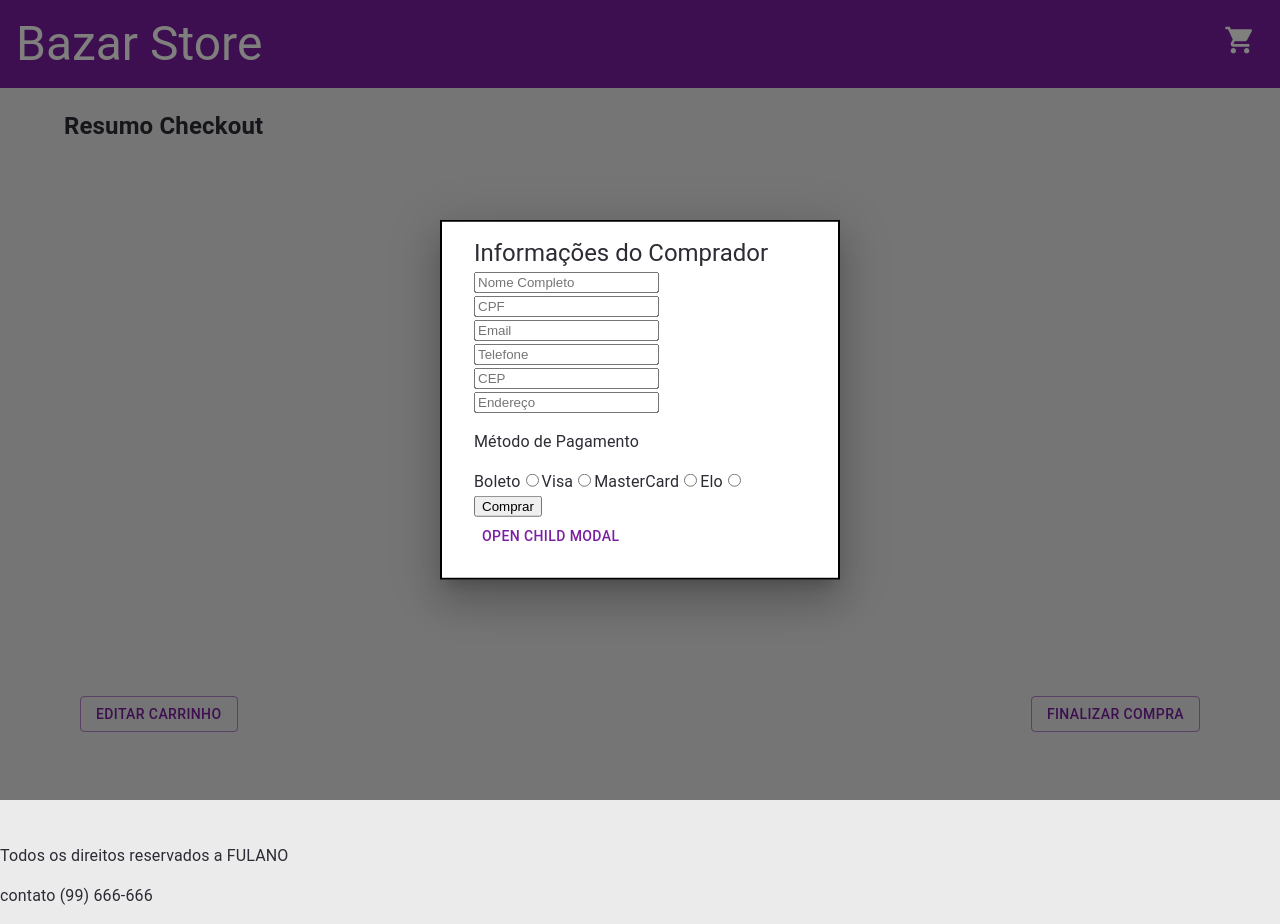
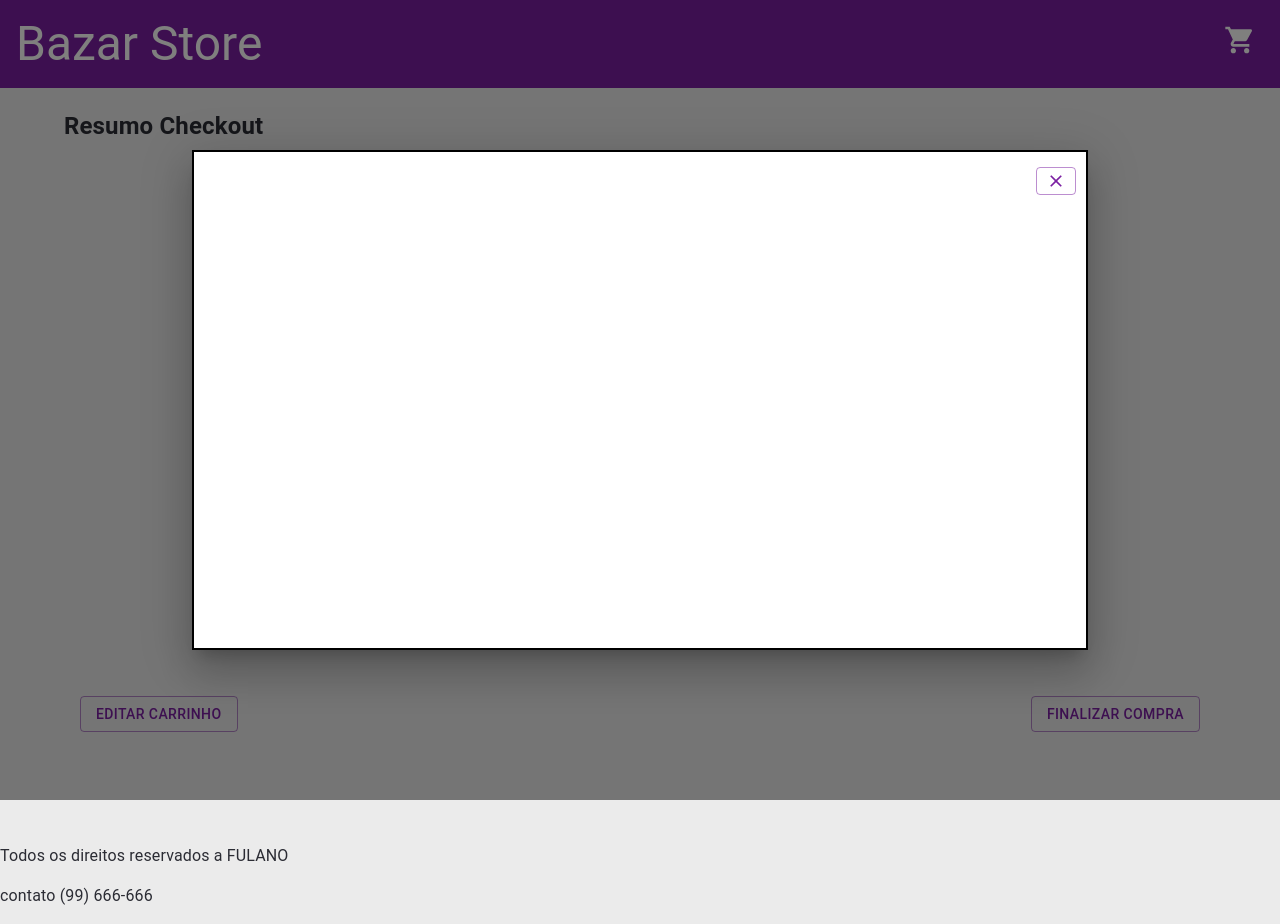
Before and after one commit to paulohenrique-amaral/frontend-online-store, a React (Vite) app: page /checkout in a window 1280 px wide. Both pictures are taken after a click on the button "FINALIZAR COMPRA". Built offline with nearby package versions, Linux system fonts and the light colour scheme.

Commit message:
refactor: refatored and update style ModalFormCheckout.tsx

```diff
--- a/src/components/ModalFormCheckout/ModalFormCheckout.tsx
+++ b/src/components/ModalFormCheckout/ModalFormCheckout.tsx
@@ -1,218 +1,75 @@
 import * as React from 'react';
-import { useState } from 'react';
+import { useState, useContext, useEffect } from 'react';
 import { StyledEngineProvider } from '@mui/material/styles';
-import { Grid, Container, Box, Typography } from '@mui/material';
+import { Grid, Container, Box, Typography, TextField } from '@mui/material';
 import Modal from '@mui/material/Modal';
 import Button from '@mui/material/Button';
+import CloseIcon from '@mui/icons-material/Close';
+import CancelPresentationIcon from '@mui/icons-material/CancelPresentation';
+import Context from '../../context/Context';
 import ModalFormChild from '../ModalFormChild/ModalFormChild';
-
-const style = {
-  position: 'absolute' as const,
-  top: '50%',
-  left: '50%',
-  transform: 'translate(-50%, -50%)',
-  width: 400,
-  bgcolor: 'background.paper',
-  border: '2px solid #000',
-  boxShadow: 24,
-  pt: 2,
-  px: 4,
-  pb: 3,
-};
+import { style, FormStyled, CssTextField } from './ModalFormCheckoutStyled';
+import FormCheckoutPerson from '../FormCheckoutPerson/FormCheckoutPerson';
+import FormCheckoutAdress from '../FormCheckoutAdress/FormCheckoutAdress';
+import FormCheckoutPayment from '../FormCheckoutPayment/FormCheckoutPayment';
+import SucessComponent from '../SucessComponent/SucessComponent';
 
 type ModalFormCheckoutProps = {
   open: boolean,
   setOpen: (open: boolean) => void,
 };
 
-const initialFormData = {
-  name: '',
-  cpf: '',
-  email: '',
-  telefone: '',
-  cep: '',
-  endereco: '',
-};
+function ModalFormCheckout({ open, setOpen }: ModalFormCheckoutProps) {
+  const { personData, etapaAtual, setEtapaAtual } = useContext(Context);
 
-function ModalFormCheckout({ open, setOpen }: ModalFormCheckoutProps) {
-  const [formData, setFormdata] = useState<FormDataType>(initialFormData);
-  const [error, setError] = useState('');
-  const [selectedPayment, setSelectedPayment] = useState('');
-  // const [open, setOpen] = React.useState(false);
+  useEffect(() => {
+    setEtapaAtual(1);
+  }, [setEtapaAtual]);
 
-  const handleSubmit = (event: React.FormEvent<HTMLFormElement>) => {
-    event.preventDefault();
-
-    if (!formData.name
-      || formData.cpf === ''
-      || formData.email === ''
-      || formData.telefone === ''
-      || formData.cep === ''
-      || formData.endereco === '') {
-      setError('Campos inválidos');
-      return;
-    }
-    if (!selectedPayment) {
-      setError('Campos inválidos');
-      return;
-    }
-    setError('');
-    window.location.href = '/';
-    // clearCart();
-  };
-
-  const handleChange = (event: React.ChangeEvent<HTMLInputElement>) => {
-    const { name, value } = event.target;
-    setFormdata({
-      ...formData,
-      [name]: value,
-    });
-    setError('');
-  };
-
-  // const handleOpen = () => {
-  //   setOpen(true);
-  // };
   const handleClose = () => {
     setOpen(false);
+    setEtapaAtual(1);
   };
+  console.log(personData);
 
   return (
     <StyledEngineProvider injectFirst>
       <div>
-        {/* <Button onClick={ handleOpen }>Open modal</Button> */}
         <Modal
           open={ open }
           onClose={ handleClose }
           aria-labelledby="parent-modal-title"
           aria-describedby="parent-modal-description"
         >
-          <Box sx={ { ...style, width: 400 } }>
-            <Grid item xs={ 12 } md={ 12 }>
-              <Typography variant="h5">
-                Informações do Comprador
-              </Typography>
+          <Box sx={ { ...style } }>
+            <Grid
+              item
+              sx={ { width: '100%', display: 'contents', position: 'relative' } }
+            >
+              {etapaAtual === 1 && (
+                <FormCheckoutPerson />
+              )}
+              {etapaAtual === 2 && (
+                <FormCheckoutAdress />
+              )}
+              {etapaAtual === 3 && (
+                <FormCheckoutPayment />
+              )}
+              {etapaAtual === 4 && (
+                <SucessComponent handleClose={ handleClose } />
+              )}
+              <Box sx={ { position: 'absolute', top: 15, right: 10 } }>
+                <Button
+                  onClick={ handleClose }
+                  variant="outlined"
+                  size="small"
+                  sx={ { minWidth: '0px' } }
+                >
+                  <CloseIcon sx={ { fontSize: 20 } } />
+                </Button>
+              </Box>
             </Grid>
-            <Grid item>
-              <form
-                onSubmit={ handleSubmit }
-              >
-                <label>
-                  <input
-                    data-testid="checkout-fullname"
-                    name="name"
-                    type="text"
-                    placeholder="Nome Completo"
-                    value={ formData.name }
-                    onChange={ handleChange }
-                  />
-                </label>
-                <label>
-                  <input
-                    data-testid="checkout-cpf"
-                    name="cpf"
-                    type="text"
-                    placeholder="CPF"
-                    value={ formData.cpf }
-                    onChange={ handleChange }
-                  />
-                </label>
-                <label>
-                  <input
-                    data-testid="checkout-email"
-                    name="email"
-                    type="text"
-                    placeholder="Email"
-                    value={ formData.email }
-                    onChange={ handleChange }
-                  />
-                </label>
-                <label>
-                  <input
-                    data-testid="checkout-phone"
-                    name="telefone"
-                    type="text"
-                    placeholder="Telefone"
-                    value={ formData.telefone }
-                    onChange={ handleChange }
-                  />
-                </label>
-                <label>
-                  <input
-                    data-testid="checkout-cep"
-                    name="cep"
-                    type="text"
-                    placeholder="CEP"
-                    value={ formData.cep }
-                    onChange={ handleChange }
-                  />
-                </label>
-                <label>
-                  <input
-                    data-testid="checkout-address"
-                    name="endereco"
-                    type="text"
-                    placeholder="Endereço"
-                    value={ formData.endereco }
-                    onChange={ handleChange }
-                  />
-                </label>
-                <div>
-                  <p>Método de Pagamento</p>
-                  <label>
-                    Boleto
-                    <input
-                      data-testid="ticket-payment"
-                      name="payment"
-                      type="radio"
-                      value="boleto"
-                      checked={ selectedPayment === 'boleto' }
-                      onChange={ () => setSelectedPayment('boleto') }
-                    />
-                  </label>
-                  <label>
-                    Visa
-                    <input
-                      data-testid="visa-payment"
-                      name="payment"
-                      type="radio"
-                      value="visa"
-                      checked={ selectedPayment === 'visa' }
-                      onChange={ () => setSelectedPayment('visa') }
-                    />
-                  </label>
-                  <label>
-                    MasterCard
-                    <input
-                      data-testid="master-payment"
-                      name="payment"
-                      type="radio"
-                      value="mastercard"
-                      checked={ selectedPayment === 'mastercard' }
-                      onChange={ () => setSelectedPayment('mastercard') }
-                    />
-                  </label>
-                  <label>
-                    Elo
-                    <input
-                      data-testid="elo-payment"
-                      name="payment"
-                      type="radio"
-                      value="elo"
-                      checked={ selectedPayment === 'elo' }
-                      onChange={ () => setSelectedPayment('elo') }
-                    />
-                  </label>
-                </div>
-                <button
-                  type="submit"
-                >
-                  Comprar
-                </button>
-              </form>
-              {/* {error && <p>{ error }</p>} */}
-            </Grid>
-            <ModalFormChild />
+            {/* <ModalFormChild /> */}
           </Box>
         </Modal>
       </div>
--- /dev/null
+++ b/src/components/ModalFormCheckout/ModalFormCheckoutStyled.ts
@@ -0,0 +1,41 @@
+import { styled } from '@mui/material';
+import theme from '../../themes/ligth';
+
+export const style = {
+  position: 'absolute' as const,
+  display: 'flex',
+  flexDirection: 'column',
+  justifyContent: 'start',
+  // alignItems: 'center',
+  overflow: 'auto',
+  top: '50%',
+  left: '50%',
+  transform: 'translate(-50%, -50%)',
+  width: {
+    xs: '90%',
+    md: '70%',
+  },
+  minHeight: 500,
+  bgcolor: 'background.paper',
+  border: '2px solid #000',
+  boxShadow: 24,
+  pt: 2,
+  px: 4,
+  pb: 3,
+};
+
+export const FormStyled = styled('form')({
+  display: 'flex',
+  flexDirection: 'column',
+  justifyContent: 'center',
+});
+
+export const CssTextField = {
+  margin: '20px 5px',
+  '& .MuiInputLabel-root': {
+    color: '#6F7E8C',
+  },
+  '& label.Mui-focused': {
+    color: theme.palette.primary.main,
+  },
+};
```
